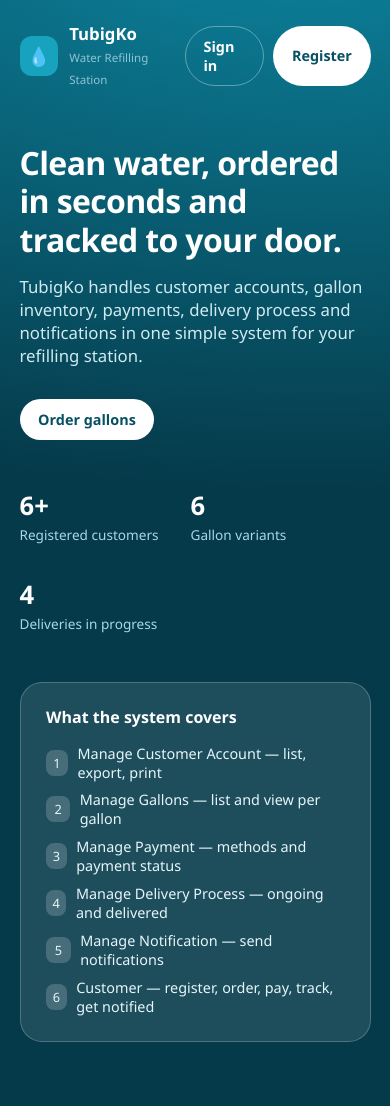
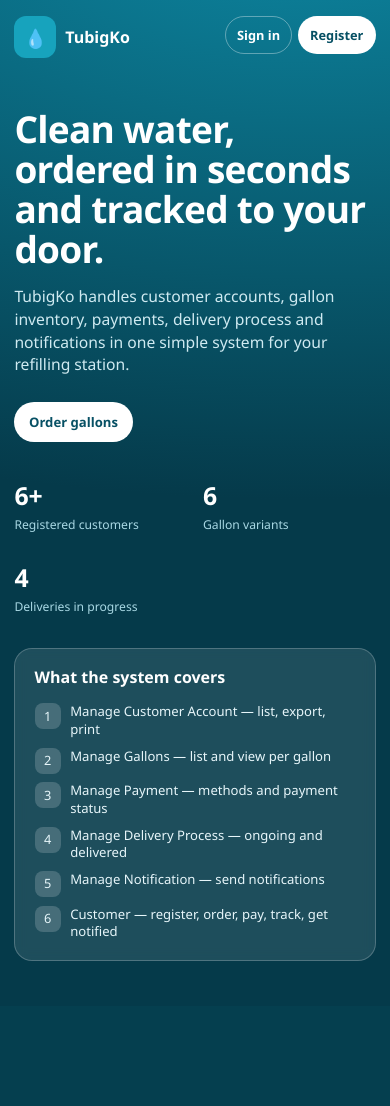
Before and after one commit to RJayBon/TubigKo-System, a PHP site: page / in a window 390 px wide. After the commit the page ends 961 px from the top, so only its background shows below. Run offline with PHP 8.4, Linux system fonts and the light colour scheme; data comes from the database, SQL or seed files in the repository.

Commit message:
Improve mobile homepage and dashboard metrics

```diff
--- a/admin/dashboard.php
+++ b/admin/dashboard.php
@@ -11,6 +11,7 @@ $PAYMENTS  = load_payments();
 $DELIVERIES = load_deliveries();
 
 $ongoing = array_values(array_filter($DELIVERIES, fn($d) => $d['status'] === 'Ongoing'));
+$closedDeliveries = array_values(array_filter($DELIVERIES, fn($d) => in_array($d['raw_status'], ['delivered', 'cancelled'], true)));
 $sales = array_sum(array_map(fn($p) => $p['raw_status'] === 'paid' ? $p['amount'] : 0, $PAYMENTS));
 $pending = count(array_filter($PAYMENTS, fn($p) => $p['raw_status'] === 'pending'));
 ?>
@@ -18,7 +19,7 @@ $pending = count(array_filter($PAYMENTS, fn($p) => $p['raw_status'] === 'pending
   <div class="stat"><p class="stat__label">Registered customers</p><p class="stat__value"><?= count($CUSTOMERS) ?></p><p class="stat__hint"><?= count(array_filter($CUSTOMERS, fn($c)=>$c['status']==='Active')) ?> active accounts</p></div>
   <div class="stat"><p class="stat__label">Gallons in stock</p><p class="stat__value"><?= array_sum(array_column($GALLONS,'stock')) ?></p><p class="stat__hint"><?= count($GALLONS) ?> gallon variants</p></div>
   <div class="stat"><p class="stat__label">Collected payments</p><p class="stat__value"><?= peso($sales) ?></p><p class="stat__hint"><?= $pending ?> pending payments</p></div>
-  <div class="stat"><p class="stat__label">Ongoing deliveries</p><p class="stat__value"><?= count($ongoing) ?></p><p class="stat__hint"><?= count($DELIVERIES) - count($ongoing) ?> delivered / cancelled</p></div>
+  <div class="stat"><p class="stat__label">Ongoing deliveries</p><p class="stat__value"><?= count($ongoing) ?></p><p class="stat__hint"><?= count($closedDeliveries) ?> delivered / cancelled</p></div>
 </div>
 
 <div class="grid grid--2" style="margin-top:1.2rem">
--- a/assets/css/style.css
+++ b/assets/css/style.css
@@ -44,6 +44,7 @@ img{max-width:100%}
 .hero h2{font-size:clamp(2rem,4.2vw,3.4rem);letter-spacing:-.02em}
 .hero p.lead{margin-top:1rem;font-size:1.05rem;color:#cfeaf1;max-width:46ch}
 .hero__actions{display:flex;flex-wrap:wrap;gap:.8rem;margin-top:2rem}
+.hero__nav-actions{display:flex;gap:.6rem;align-items:center}
 .hero__stats{display:flex;gap:2rem;margin-top:3rem;flex-wrap:wrap}
 .hero__stats b{display:block;font-size:1.6rem}
 .hero__stats span{color:#a9d8e4;font-size:.85rem}
@@ -186,6 +187,32 @@ textarea{min-height:120px;resize:vertical}
 .empty{padding:2.4rem 1rem;text-align:center;color:var(--ink-soft);font-size:.9rem}
 
 @media (max-width:1000px){ .hero__body{grid-template-columns:1fr} }
+@media (max-width:600px){
+  .hero__nav{align-items:flex-start;padding:1rem .9rem}
+  .hero__nav .brand{min-width:0;gap:.55rem;padding:0}
+  .hero__nav .brand__mark{width:42px;height:42px;flex:none}
+  .hero__nav .brand strong{font-size:1rem}
+  .hero__nav .brand small{display:block;max-width:120px;line-height:1.35}
+  .hero__nav-actions{gap:.35rem;flex:none}
+  .hero__nav-actions .btn{padding:.55rem .7rem;font-size:.8rem;white-space:nowrap}
+  .hero__body{gap:2rem;padding:2.2rem .9rem 2.8rem}
+  .hero h2{font-size:clamp(2rem,9.5vw,2.7rem);line-height:1.08}
+  .hero p.lead{font-size:.98rem;line-height:1.45}
+  .hero__actions{gap:.55rem;margin-top:1.6rem}
+  .hero__actions .btn{padding:.62rem .85rem;font-size:.82rem}
+  .hero__stats{display:grid;grid-template-columns:repeat(2,minmax(0,1fr));gap:1.6rem 1rem;margin-top:2.3rem}
+  .hero__stats b{font-size:1.55rem}
+  .hero__stats span{font-size:.76rem;line-height:1.25}
+  .glass{padding:1.2rem;border-radius:18px}
+  .modlist div{align-items:flex-start;line-height:1.35;font-size:.82rem}
+  .modlist span{flex:none}
+}
+@media (max-width:420px){
+  .hero__nav{flex-wrap:wrap;gap:.8rem}
+  .hero__nav .brand small{display:none}
+  .hero__nav-actions{margin-left:auto}
+}
+
 @media (max-width:860px){
   .only-mobile{display:inline-flex}
   .side{position:fixed;left:0;top:0;z-index:40;transform:translateX(-100%);transition:.22s}
--- a/index.php
+++ b/index.php
@@ -21,9 +21,13 @@ $DELIVERIES = load_deliveries();
       <span class="brand__mark">&#128167;</span>
       <span><strong>TubigKo</strong><small>Water Refilling Station</small></span>
     </a>
-    <div style="display:flex;gap:.6rem">
-      <a class="btn btn--ghost" style="color:#fff;border-color:rgba(255,255,255,.35)" href="login.php">Sign in</a>
-      <a class="btn btn--light" href="register.php">Register</a>
+    <div class="hero__nav-actions">
+      <?php if (is_logged_in() && current_role() === 'customer'): ?>
+        <a class="btn btn--light" href="customer/gallons.php">Dashboard</a>
+      <?php else: ?>
+        <a class="btn btn--ghost" style="color:#fff;border-color:rgba(255,255,255,.35)" href="login.php">Sign in</a>
+        <a class="btn btn--light" href="register.php">Register</a>
+      <?php endif; ?>
     </div>
   </nav>
   <?php foreach (flash_all() as $type => $msg): ?>
@@ -34,7 +38,7 @@ $DELIVERIES = load_deliveries();
       <h2>Clean water, ordered in seconds and tracked to your door.</h2>
       <p class="lead">TubigKo handles customer accounts, gallon inventory, payments, delivery process and notifications in one simple system for your refilling station.</p>
       <div class="hero__actions">
-        <a class="btn btn--light" href="customer/gallons.php">Order gallons</a>
+        <a class="btn btn--light" href="customer/gallons.php"><?= is_logged_in() && current_role() === 'customer' ? 'Open dashboard' : 'Order gallons' ?></a>
       </div>
       <div class="hero__stats">
         <div><b><?= count($CUSTOMERS) ?>+</b><span>Registered customers</span></div>
```
